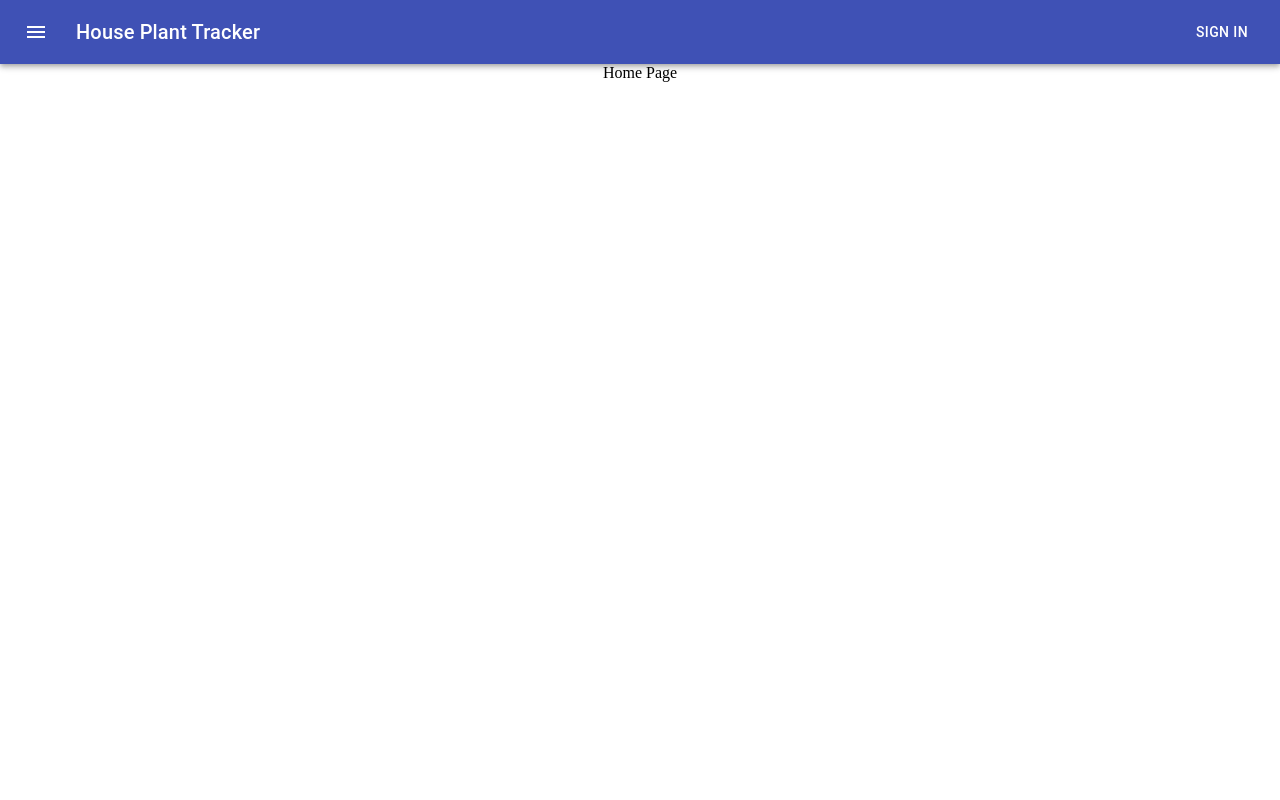
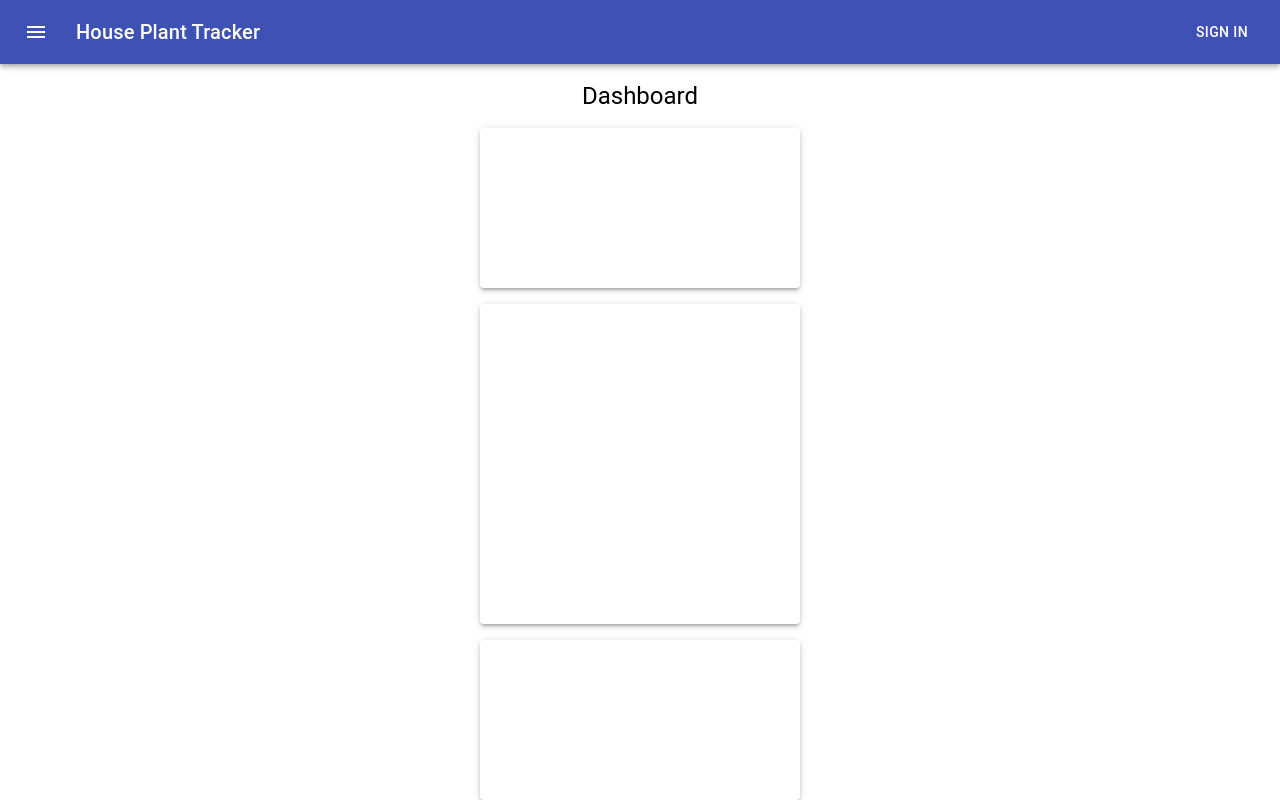
Before and after one commit to ekonine/plant-tracker-v2, a React (Create React App) app: page / in a window 1280 px wide. Built offline with nearby package versions, Linux system fonts and the light colour scheme.

Commit message:
create layout for home

```diff
--- a/src/pages/home/home.page.jsx
+++ b/src/pages/home/home.page.jsx
@@ -1,11 +1,27 @@
 import React from 'react'
 import {makeStyles} from '@material-ui/core/styles';
+import Paper from '@material-ui/core/Paper';
+import Typography from '@material-ui/core/Typography';
 
 const useStyles = makeStyles(theme => ({
   root: {
     display: 'flex',
-    justifyContent: 'center'
+    flexDirection: 'column',
+    alignItems: 'center'
   },
+  large: {
+    marginTop: theme.spacing(2),
+    height: theme.spacing(40),
+    width: theme.spacing(40)
+  },
+  small: {
+    marginTop: theme.spacing(2),
+    height: theme.spacing(20),
+    width: theme.spacing(40)
+  },
+  text: {
+    marginTop: theme.spacing(2)
+  }
 }));
 
 export default function Home() {
@@ -14,7 +30,13 @@ export default function Home() {
 
   return(
     <div className={classes.root}>
-      Home Page
+      <Typography variant="h5" className={classes.text}>Dashboard</Typography>
+      <Paper className={classes.small} elevation={3}>
+      </Paper>
+      <Paper className={classes.large} elevation={3}>
+      </Paper>
+      <Paper className={classes.small} elevation={3}>
+      </Paper>
     </div>
   );
 }
```
